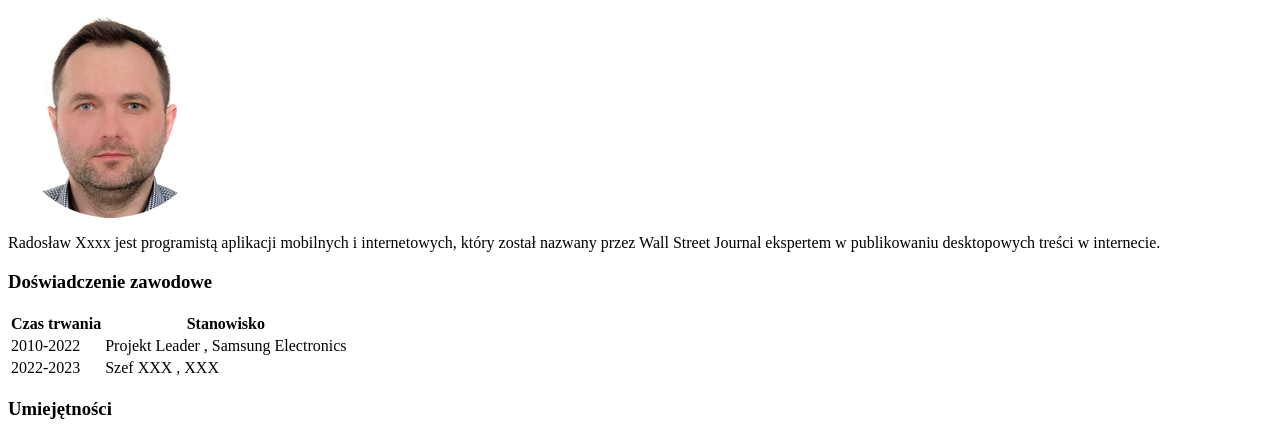
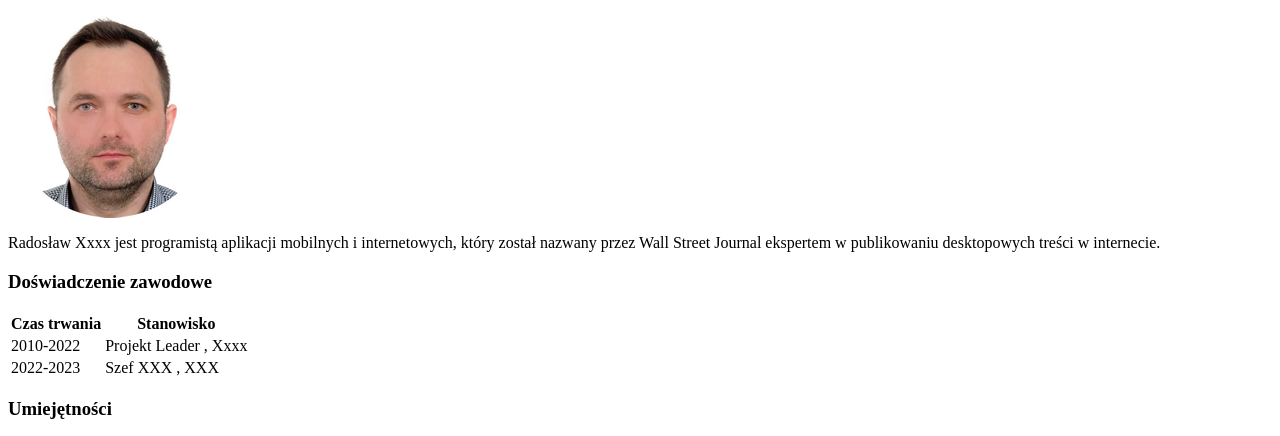
Before and after one commit to radpiw/radpiw.github.io, a plain HTML site: page index.html in a window 1280 px wide. Shown: the part 332-768 px from the top of the page. Drawn offline with Linux system fonts and the light colour scheme.

Commit message:
Update index.html

```diff
--- a/index.html
+++ b/index.html
@@ -50,7 +50,7 @@
 		</tr>
 		<tr>
 			<td>2010-2022</td>
-			<td>Projekt Leader , Samsung Electronics</td>
+			<td>Projekt Leader , Xxxx</td>
 		</tr>
 		<tr>
 			<td>2022-2023</td>
```
